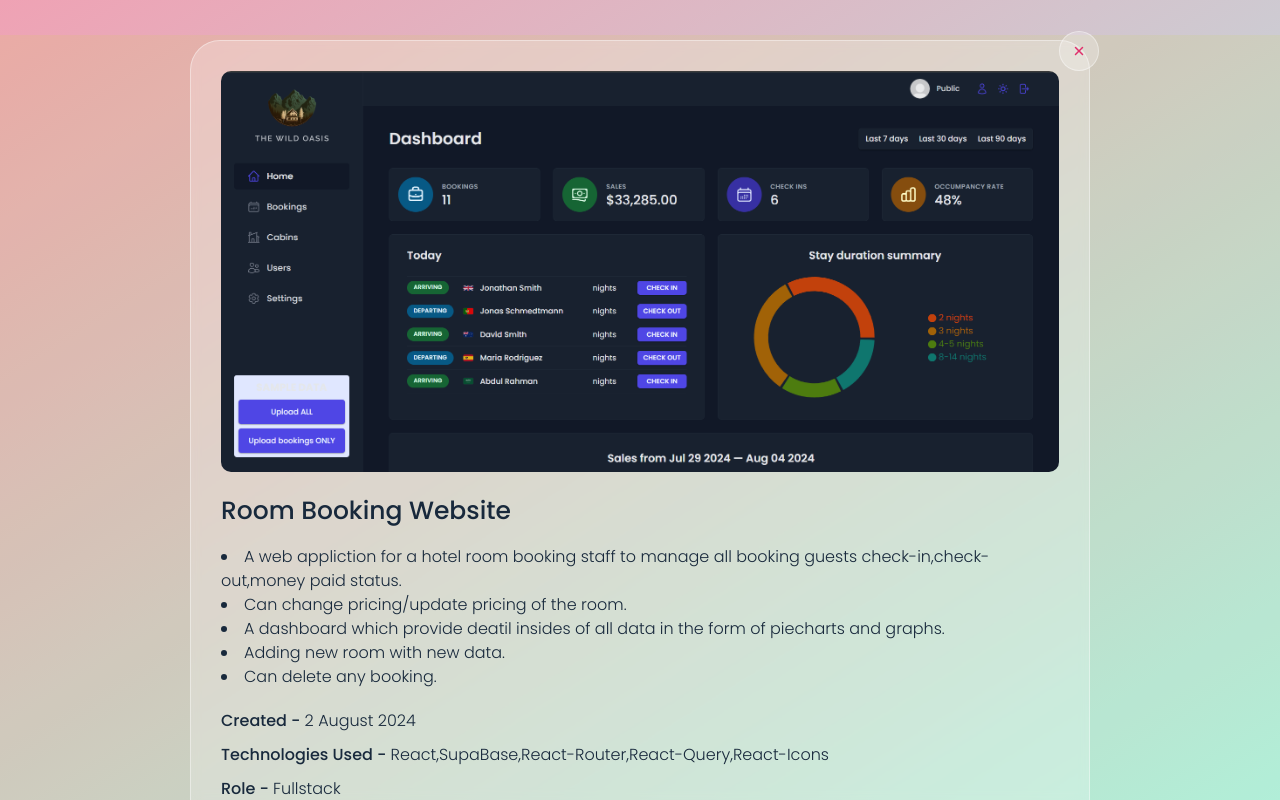
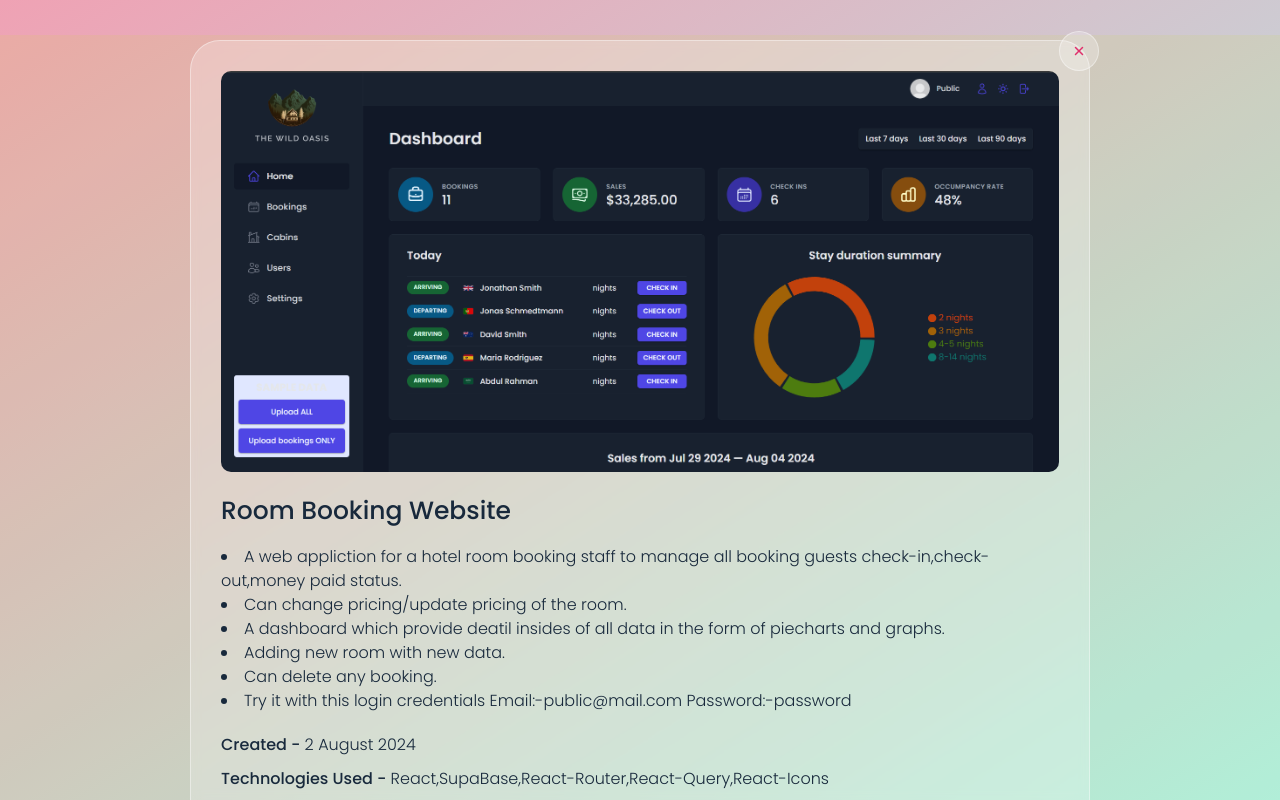
Before and after one commit to Rakesh-Choudhary175/portfolio, a React (Vite) app: page /protfolio/1 in a window 1280 px wide. Built offline with nearby package versions, Linux system fonts and the light colour scheme.

Commit message:
images imported

```diff
--- a/src/Component/Data/Projects.js
+++ b/src/Component/Data/Projects.js
@@ -17,6 +17,7 @@ export const portfolioData = [
       "A dashboard which provide deatil insides of all data in the form of piecharts and graphs.",
       "Adding new room with new data.",
       "Can delete any booking.",
+      "Try it with this login credentials \n Email:-public@mail.com \n Password:-password",
     ],
     created: "2 August 2024",
     techUsed: "React,SupaBase,React-Router,React-query,React-Icons",
```
